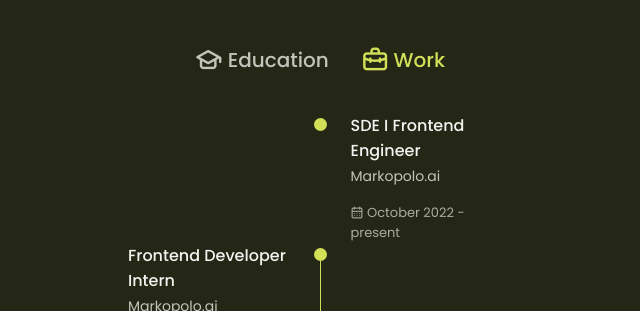
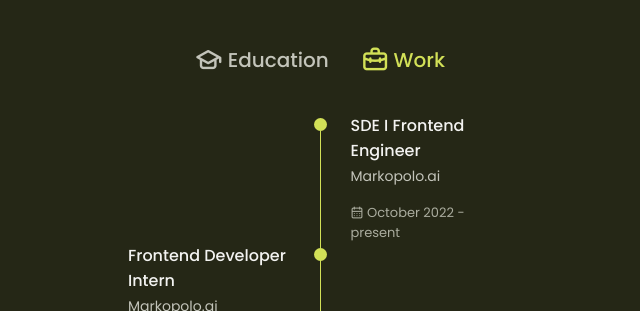
Before and after one commit to syedmazharaliraza/portfolio, a plain HTML site: page index.html in a window 1280 px wide. Shown: the part 2100-2411 px from the top of the page, 320-960 px from the left. Drawn offline with nearby package versions, Linux system fonts and the light colour scheme.

Commit message:
added qualification line

```diff
--- a/index.html
+++ b/index.html
@@ -432,6 +432,7 @@
                             <div></div>
                             <div>
                                 <span class="qualification-rounder">
+                                </span><span class="qualification-line">
                                 </span>
                             </div>
                             <div>
```
